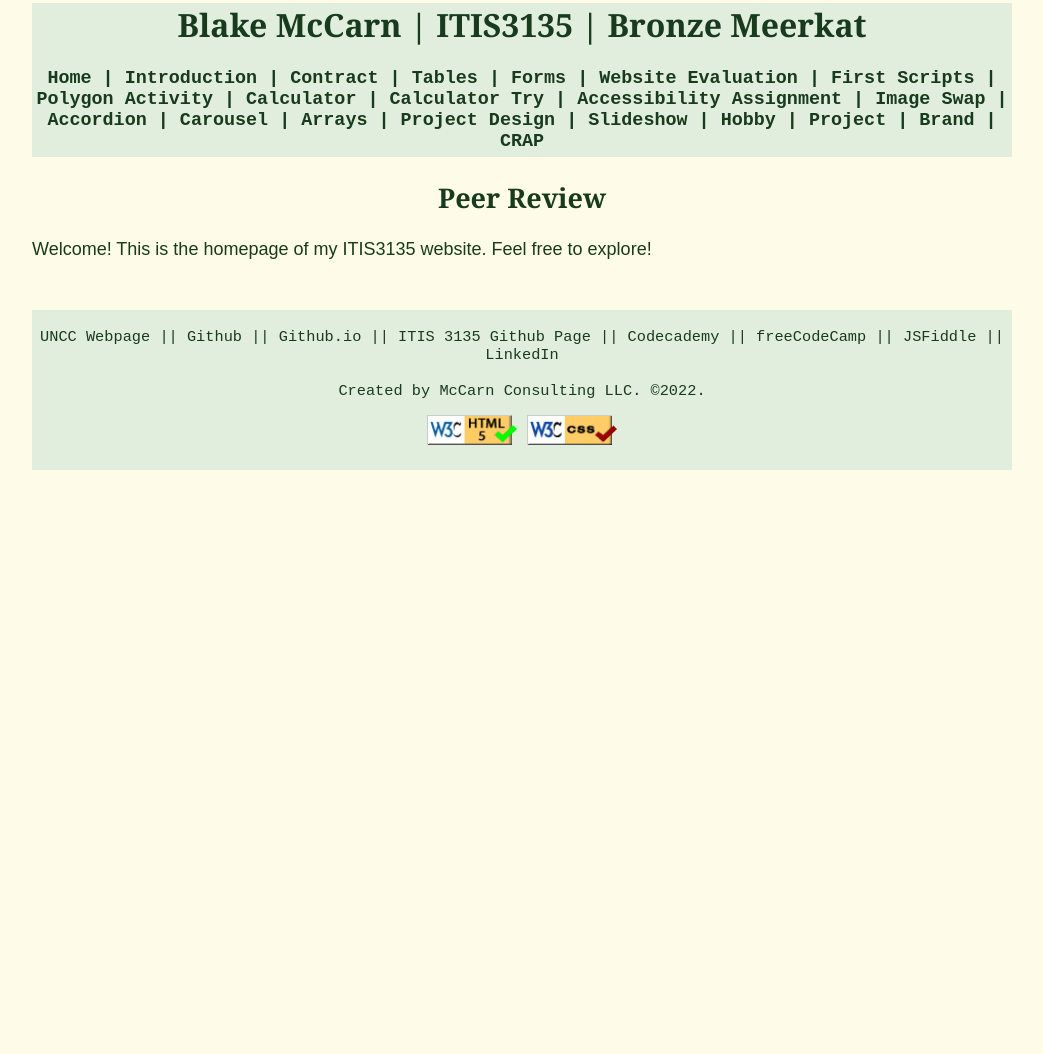
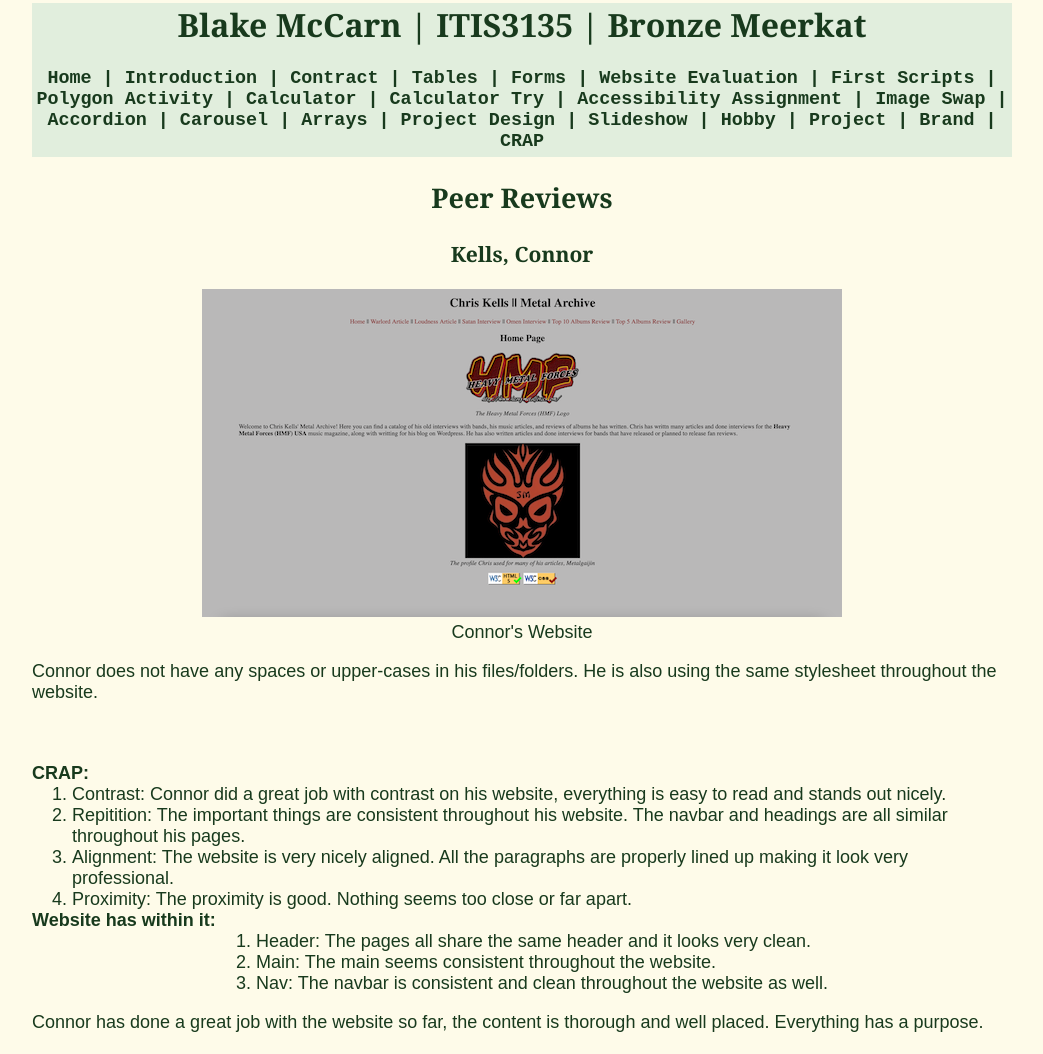
Before and after one commit to bmccarn/bmccarn.github.io, a plain HTML site: page itis3135/peer_review.html in a window 1280 px wide. Shown: the part 18-1072 px from the top of the page, without its empty margins (118-1161 px from the left). Before the commit the page ends 800 px from the top, so only its background shows below. Drawn offline with Linux system fonts and the light colour scheme.

Commit message:
peer review

```diff
--- a/itis3135/peer_review.html
+++ b/itis3135/peer_review.html
@@ -11,10 +11,34 @@
 <body>
   <div data-include="components/header.html"></div>
   <main>
-        <h2>Peer Review</h2>
-        <p>Welcome! This is the homepage of my ITIS3135 website. Feel free to explore!</p>
+    <h2>Peer Reviews</h2>
+
+    <h3>Kells, Connor</h3>
+
+    <figure>
+      <img src="images/connor_kells_website.png" alt="Connor Kells Website">
+      <figcaption><a href="https://webpages.charlotte.edu/ckells/itis3135/project/index.html">Connor's Website</a></figcaption>
+    </figure>
+
+    <p>Connor does not have any spaces or upper-cases in his files/folders. He is also using the same stylesheet throughout the website.</p>
+    <br><br>
+    <strong>CRAP:</strong>
+    <ol>
+      <li>Contrast: Connor did a great job with contrast on his website, everything is easy to read and stands out nicely.</li>
+      <li>Repitition: The important things are consistent throughout his website. The navbar and headings are all similar throughout his pages.</li>
+      <li>Alignment: The website is very nicely aligned. All the paragraphs are properly lined up making it look very professional.</li>
+      <li>Proximity: The proximity is good. Nothing seems too close or far apart.</li>
+    </ol>
+
+    <strong>Website has within it:</strong>
+    <ol>
+      <li>Header: The pages all share the same header and it looks very clean.</li>
+      <li>Main: The main seems consistent throughout the website.</li>
+      <li>Nav: The navbar is consistent and clean throughout the website as well.</li>
+    </ol>
+
+    <p>Connor has done a great job with the website so far, the content is thorough and well placed. Everything has a purpose.</p>
   </main>
-
   <div data-include="components/footer.html"></div>
 
   <script src="scripts/htmlinclude.js"></script>
```
Also changed, not shown: itis3135/images/connor_kells_website.png (added), itis3135/images/mason_pipkin_website.png (added). Lines whose indentation alone changed are shown as unchanged.
